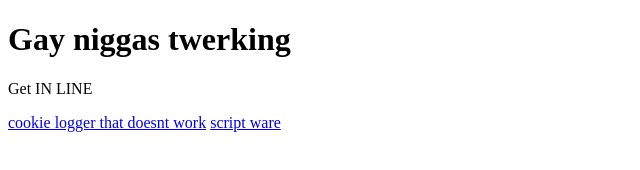
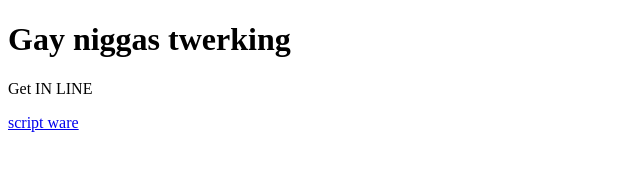
Before and after one commit to Icesploit/icesploit.github.io, a plain HTML site: page index.html in a window 1280 px wide. Shown: the whole page, without its empty margins (0-640 px from the left). Drawn offline with Linux system fonts and the light colour scheme.

Commit message:
Update index.html

```diff
--- a/index.html
+++ b/index.html
@@ -6,7 +6,6 @@
 
 <p>Get IN LINE<p>
 
-<a href="extension.crx" download>cookie logger that doesnt work</a>
 <a href="Icesploit2.zip" download>script ware</a>
 
 
```
